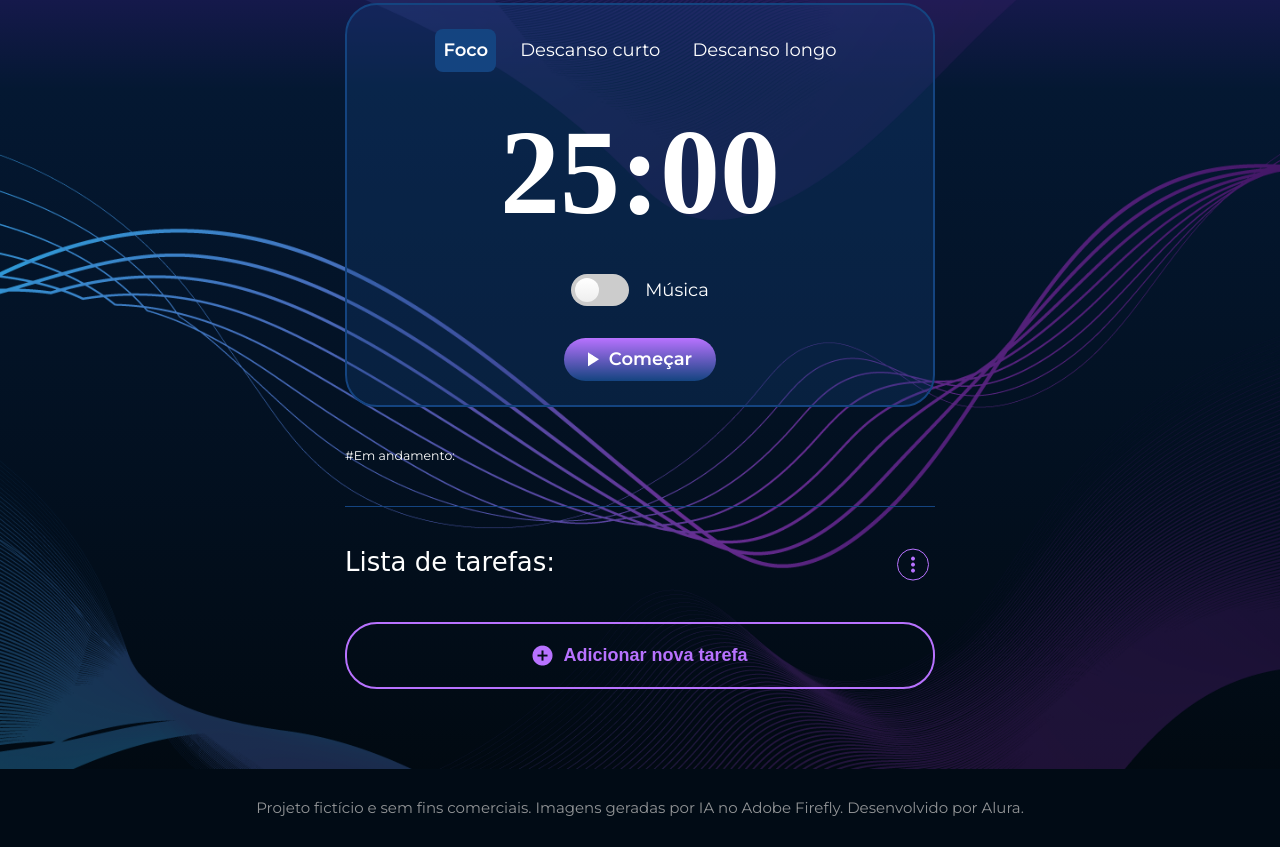
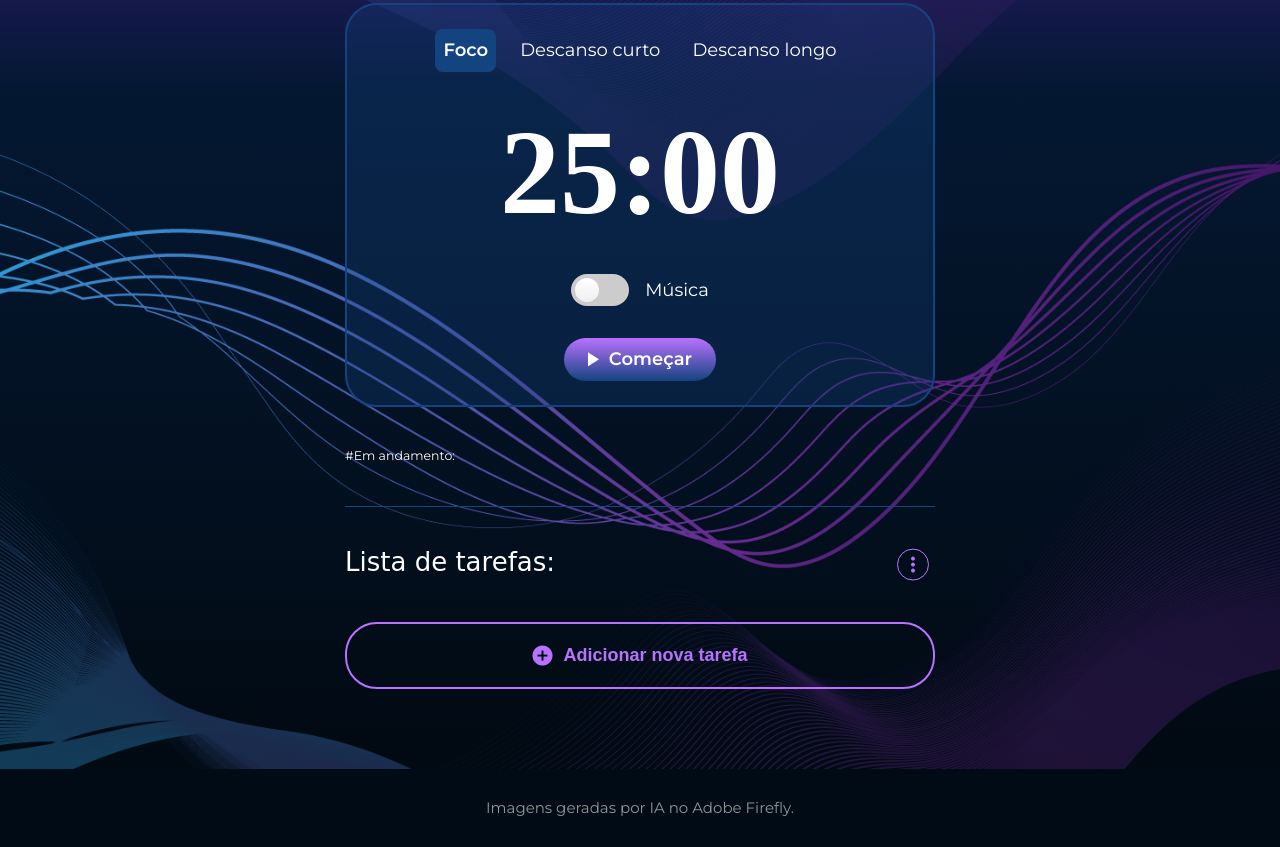
Before and after one commit to PedroPassos081/Fokus-projeto-base, a plain HTML site: page index.html in a window 1280 px wide. Shown: the part 621-1468 px from the top of the page. Drawn offline with nearby package versions, Linux system fonts and the light colour scheme; a web font is replaced by a local one.

Commit message:
alterando o rodapé

```diff
--- a/index.html
+++ b/index.html
@@ -39,13 +39,16 @@
             <div class="app__card">
                 <ul class="app__card-list">
                     <li class="app__card-list-item">
-                        <button data-contexto="foco" class="app__card-button app__card-button--foco active">Foco</button>
+                        <button data-contexto="foco"
+                            class="app__card-button app__card-button--foco active">Foco</button>
                     </li>
                     <li class="app__card-list-item">
-                        <button data-contexto="short" class="app__card-button app__card-button--curto">Descanso curto</button>
+                        <button data-contexto="short" class="app__card-button app__card-button--curto">Descanso
+                            curto</button>
                     </li>
                     <li class="app__card-list-item">
-                        <button data-contexto="long" class="app__card-button app__card-button--longo">Descanso longo</button>
+                        <button data-contexto="long" class="app__card-button app__card-button--longo">Descanso
+                            longo</button>
                     </li>
                 </ul>
                 <div id="timer" class="app__card-timer"></div>
@@ -105,7 +108,8 @@
                         <label class="app__form-label">
                             Adicionando tarefa
                         </label>
-                        <textarea required rows="4" class="app__form-textarea" placeholder="No que você está trabalhando?"></textarea>
+                        <textarea required rows="4" class="app__form-textarea"
+                            placeholder="No que você está trabalhando?"></textarea>
                     </div>
                     <footer class="app__form-footer">
                         <button type="button" class="app__form-footer__button app__form-footer__button--delete">
@@ -128,7 +132,7 @@
 
         <footer class="app__footer">
             <p class="app__footer-text">
-                Projeto fictício e sem fins comerciais. Imagens geradas por IA no Adobe Firefly. Desenvolvido por Alura.
+                Imagens geradas por IA no Adobe Firefly.
             </p>
         </footer>
     </main>
```
